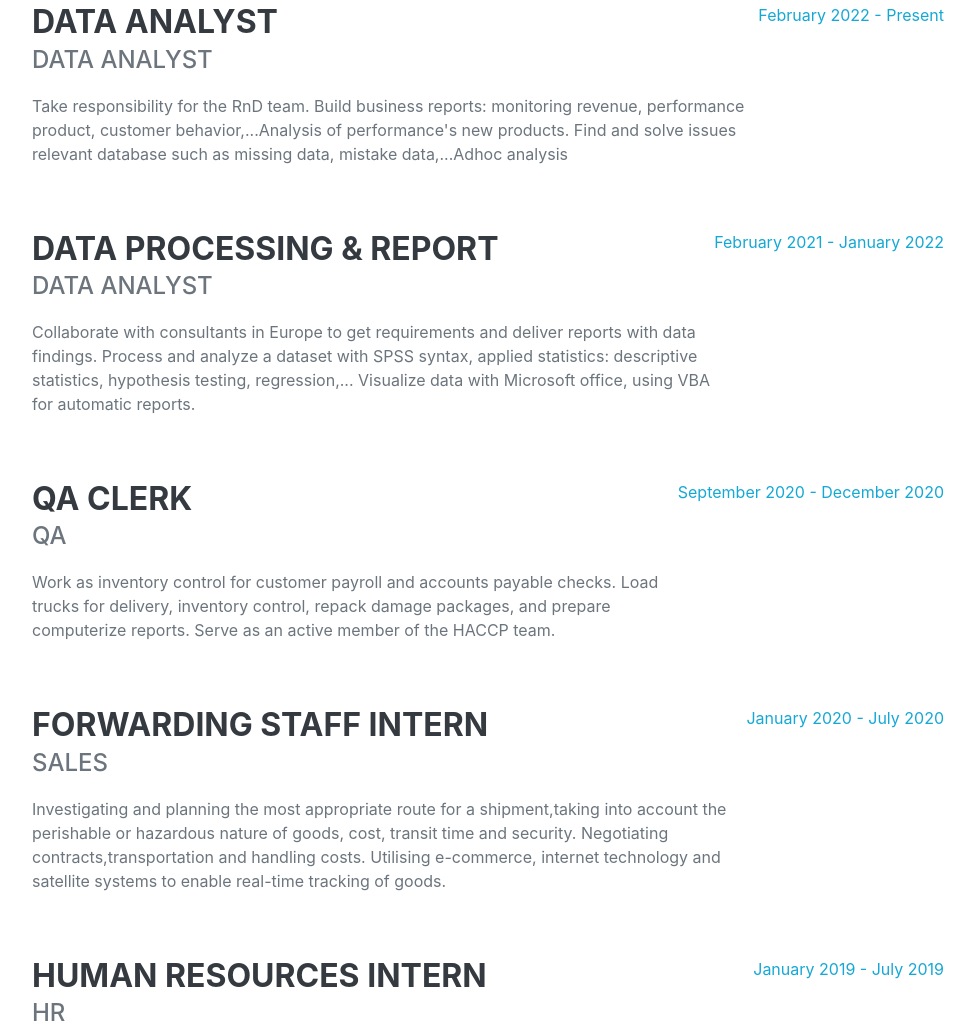
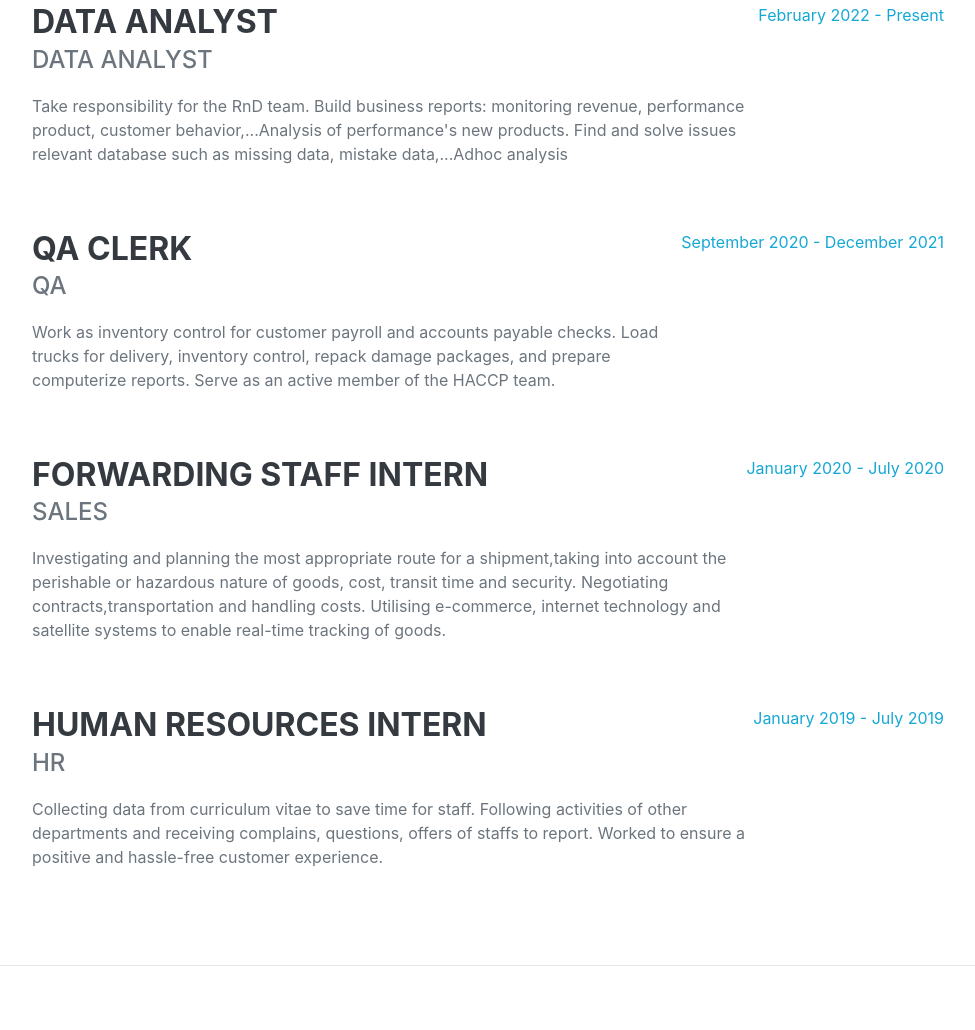
Before and after one commit to Tran9497/H-s-xin-vi-c, a plain HTML site: page index.html in a window 1280 px wide. Shown: the part 993-2023 px from the top of the page, without its empty margins (288-1263 px from the left). Drawn offline with nearby package versions, Linux system fonts and the light colour scheme; a web font is replaced by a local one.

Commit message:
Change some texts

```diff
--- a/index.html
+++ b/index.html
@@ -71,19 +71,11 @@
                     </div>
                     <div class="d-flex flex-column flex-md-row justify-content-between mb-5">
                         <div class="flex-grow-1">
-                            <h3 class="mb-0">DATA PROCESSING & REPORT</h3>
-                            <div class="subheading mb-3">Data Analyst</div>
-                            <p>Collaborate with consultants in Europe to get requirements and deliver reports with data findings. Process and analyze a dataset with SPSS syntax, applied statistics: descriptive statistics, hypothesis testing, regression,... Visualize data with Microsoft office, using VBA for automatic reports.</p>
-                        </div>
-                        <div class="flex-shrink-0"><span class="text-primary">February 2021 - January 2022</span></div>
-                    </div>
-                    <div class="d-flex flex-column flex-md-row justify-content-between mb-5">
-                        <div class="flex-grow-1">
                             <h3 class="mb-0">QA clerk</h3>
                             <div class="subheading mb-3">QA</div>
                             <p>Work as inventory control for customer payroll and accounts payable checks. Load trucks for delivery, inventory control, repack damage packages, and prepare computerize reports. Serve as an active member of the HACCP team.</p>
                         </div>
-                        <div class="flex-shrink-0"><span class="text-primary">September 2020 - December 2020</span></div>
+                        <div class="flex-shrink-0"><span class="text-primary">September 2020 - December 2021</span></div>
                     </div>
                     <div class="d-flex flex-column flex-md-row justify-content-between mb-5">
                         <div class="flex-grow-1">
```
